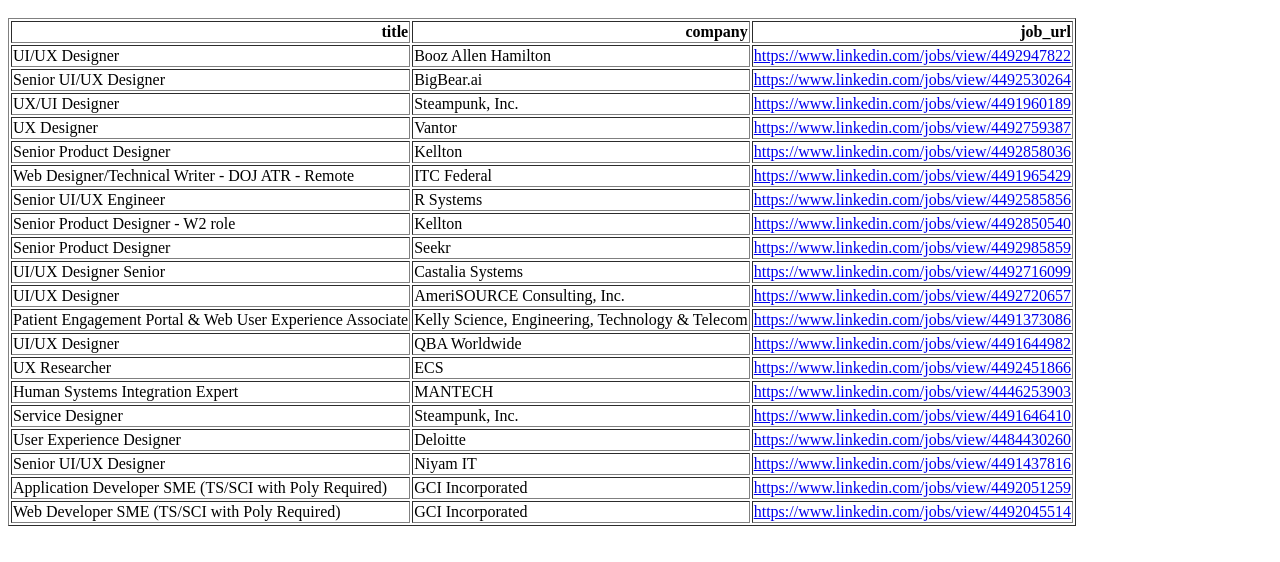
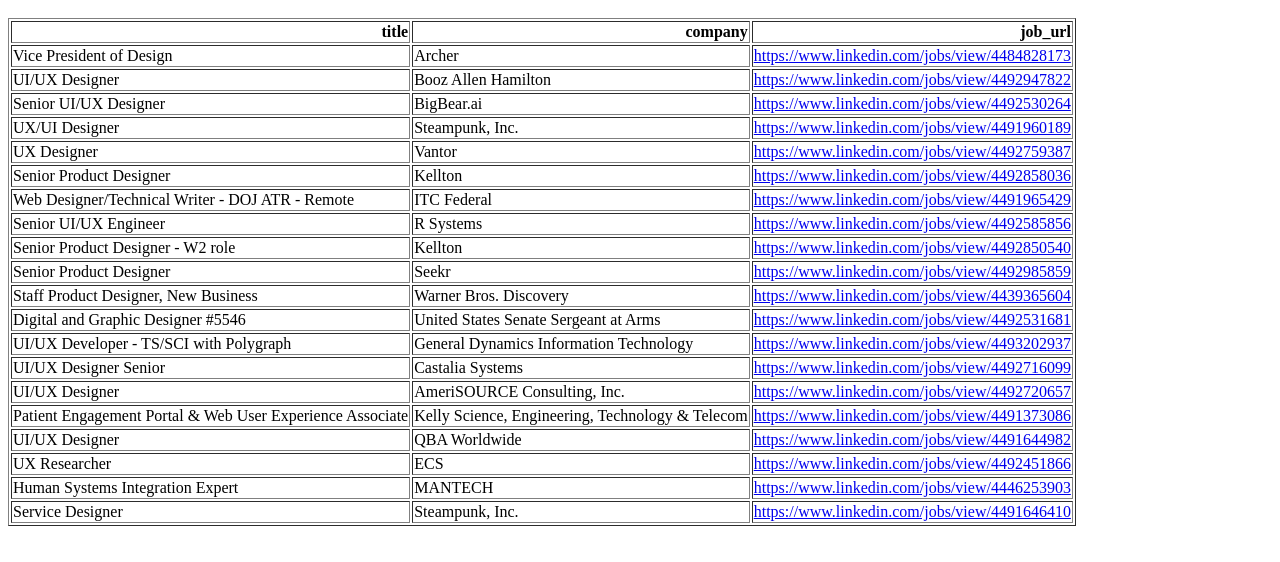
Before and after one commit to youngdv/Job-tracker, a plain HTML site: page index.html in a window 1280 px wide. Shown: the part 48-610 px from the top of the page. Drawn offline with Linux system fonts and the light colour scheme.

Commit message:
Update job board

```diff
--- a/index.html
+++ b/index.html
@@ -7,6 +7,11 @@
     </tr>
   </thead>
   <tbody>
+    <tr>
+      <td>Vice President of Design</td>
+      <td>Archer</td>
+      <td><a href="https://www.linkedin.com/jobs/view/4484828173" target="_blank">https://www.linkedin.com/jobs/view/4484828173</a></td>
+    </tr>
     <tr>
       <td>UI/UX Designer</td>
       <td>Booz Allen Hamilton</td>
@@ -53,6 +58,21 @@
       <td><a href="https://www.linkedin.com/jobs/view/4492985859" target="_blank">https://www.linkedin.com/jobs/view/4492985859</a></td>
     </tr>
     <tr>
+      <td>Staff Product Designer, New Business</td>
+      <td>Warner Bros. Discovery</td>
+      <td><a href="https://www.linkedin.com/jobs/view/4439365604" target="_blank">https://www.linkedin.com/jobs/view/4439365604</a></td>
+    </tr>
+    <tr>
+      <td>Digital and Graphic Designer #5546</td>
+      <td>United States Senate Sergeant at Arms</td>
+      <td><a href="https://www.linkedin.com/jobs/view/4492531681" target="_blank">https://www.linkedin.com/jobs/view/4492531681</a></td>
+    </tr>
+    <tr>
+      <td>UI/UX Developer - TS/SCI with Polygraph</td>
+      <td>General Dynamics Information Technology</td>
+      <td><a href="https://www.linkedin.com/jobs/view/4493202937" target="_blank">https://www.linkedin.com/jobs/view/4493202937</a></td>
+    </tr>
+    <tr>
       <td>UI/UX Designer Senior</td>
       <td>Castalia Systems</td>
       <td><a href="https://www.linkedin.com/jobs/view/4492716099" target="_blank">https://www.linkedin.com/jobs/view/4492716099</a></td>
@@ -87,25 +107,5 @@
       <td>Steampunk, Inc.</td>
       <td><a href="https://www.linkedin.com/jobs/view/4491646410" target="_blank">https://www.linkedin.com/jobs/view/4491646410</a></td>
     </tr>
-    <tr>
-      <td>User Experience Designer</td>
-      <td>Deloitte</td>
-      <td><a href="https://www.linkedin.com/jobs/view/4484430260" target="_blank">https://www.linkedin.com/jobs/view/4484430260</a></td>
-    </tr>
-    <tr>
-      <td>Senior UI/UX Designer</td>
-      <td>Niyam IT</td>
-      <td><a href="https://www.linkedin.com/jobs/view/4491437816" target="_blank">https://www.linkedin.com/jobs/view/4491437816</a></td>
-    </tr>
-    <tr>
-      <td>Application Developer SME (TS/SCI with Poly Required)</td>
-      <td>GCI Incorporated</td>
-      <td><a href="https://www.linkedin.com/jobs/view/4492051259" target="_blank">https://www.linkedin.com/jobs/view/4492051259</a></td>
-    </tr>
-    <tr>
-      <td>Web Developer SME (TS/SCI with Poly Required)</td>
-      <td>GCI Incorporated</td>
-      <td><a href="https://www.linkedin.com/jobs/view/4492045514" target="_blank">https://www.linkedin.com/jobs/view/4492045514</a></td>
-    </tr>
   </tbody>
 </table></body></html>
```
